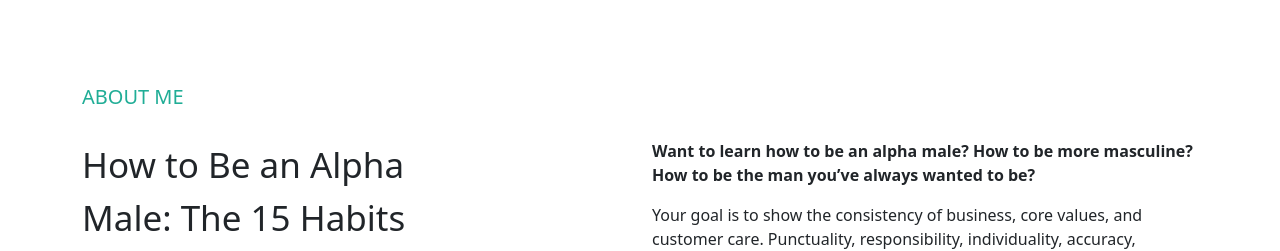
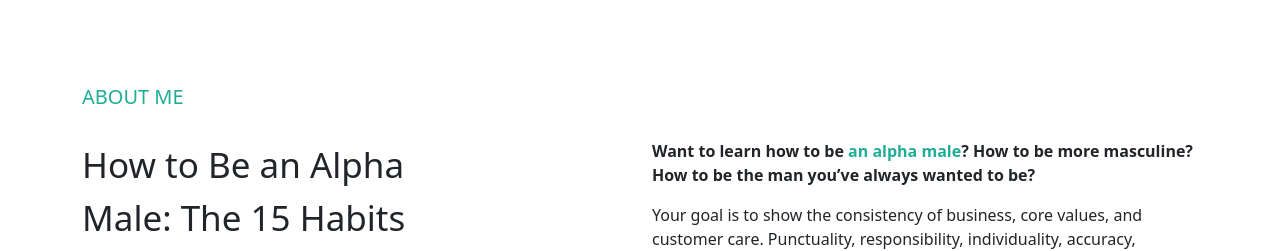
Before and after one commit to giovannimegliola/proj-html-vuejs, a Vue app: page / in a window 1280 px wide. Shown: the part 1020-1271 px from the top of the page. Built offline with nearby package versions, Linux system fonts and the light colour scheme.

Commit message:
modified AboutMe section

```diff
--- a/src/components/AboutMeApp.vue
+++ b/src/components/AboutMeApp.vue
@@ -7,7 +7,7 @@
           <p class="myp">How to Be an Alpha Male: The 15 Habits of True Alphas</p>
         </div>
         <div class="col-md-6 ms-auto">
-          <strong><p>Want to learn how to be an alpha male? How to be more masculine? How to be the man you’ve always wanted to be?</p></strong>
+          <strong><p>Want to learn how to be <span style="color: #20ad96;">an alpha male</span>? How to be more masculine? How to be the man you’ve always wanted to be?</p></strong>
           <p>Your goal is to show the consistency of business, core values, and customer care. Punctuality, responsibility, individuality, accuracy, enthusiasm - you have to clearly explain how these qualities are applicable to your work. And the important thing is you do love what you do.</p>
         </div>
         <div class="row">
```
